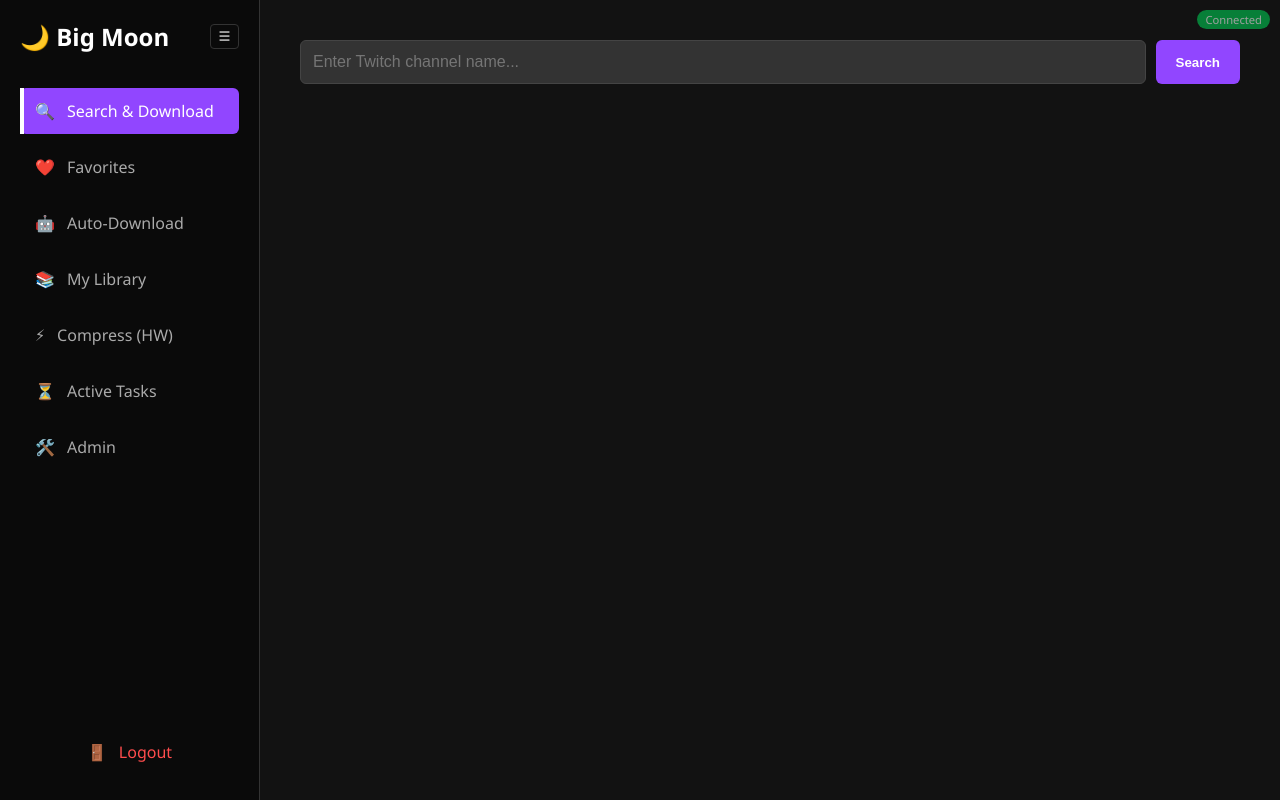
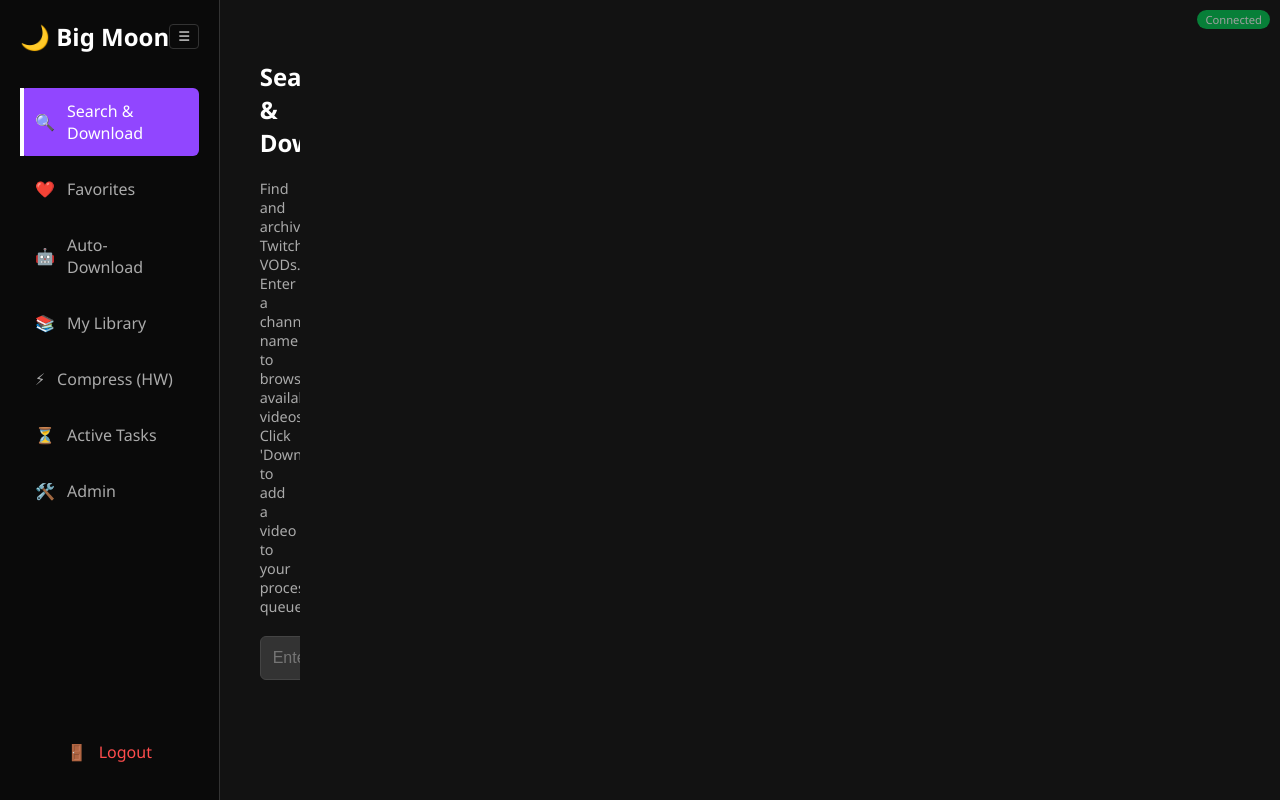
Before and after one commit to somewatson/bigmoon, a Flask app: page / in a window 1280 px wide. Run offline with Flask 3, Linux system fonts and the light colour scheme; a user stored in the database is signed in; some libraries are stand-ins or nearby versions.

Commit message:
Add descriptive onboarding text and instructions to all main pages

```diff
--- a/app/templates/admin_dashboard.html
+++ b/app/templates/admin_dashboard.html
@@ -53,6 +53,7 @@
 
 <div class="sticky-header">
     <h1>🌙 Admin Command Center</h1>
+    <p style="color: var(--text-dim); font-size: 0.9rem; margin-bottom: 20px; max-width: 800px;">Monitor system-wide health, resource utilization, and manage user accounts to ensure overall system stability.</p>
 </div>
 
 <div class="stats-grid">
--- a/app/templates/admin_users.html
+++ b/app/templates/admin_users.html
@@ -24,6 +24,7 @@
 
 <div class="sticky-header">
     <h1>👥 User Management</h1>
+    <p style="color: var(--text-dim); font-size: 0.9rem; margin-bottom: 20px; max-width: 800px;">User Management. Create and modify user accounts to control access to the Big Moon VOD manager.</p>
 </div>
 
 <div class="content-grid">
--- a/app/templates/index.html
+++ b/app/templates/index.html
@@ -526,9 +526,10 @@
             </div>
         </div>
 
-        <!-- Search Tab -->
         <div id="tab-search" class="tab-content active">
             <div class="sticky-header">
+                <h2>Search & Download</h2>
+                <p style="color: var(--text-dim); font-size: 0.9rem; margin-bottom: 20px; max-width: 800px;">Find and archive Twitch VODs. Enter a channel name to browse available videos. Click 'Download' to add a video to your processing queue.</p>
                 <form class="search-section" onsubmit="event.preventDefault(); searchVideos();">
                     <input type="text" id="channelInput" placeholder="Enter Twitch channel name...">
                     <button type="submit">Search</button>
@@ -538,9 +539,11 @@
             <div id="videoGrid" class="video-grid"></div>
         </div>
 
+
         <!-- Favorites Tab -->
         <div id="tab-favorites" class="tab-content">
             <h2>Favorite Channels</h2>
+            <p style="color: var(--text-dim); font-size: 0.9rem; margin-bottom: 20px; max-width: 800px;">Your curated list of preferred streamers for instant access. Click any channel card to immediately search for their latest available content.</p>
             <div id="favoritesGrid" class="favorites-grid"></div>
         </div>
 
@@ -554,6 +557,7 @@
                         <button onclick="addMonitoredChannel()">Add Channel</button>
                     </div>
                 </div>
+                <p style="color: var(--text-dim); font-size: 0.9rem; margin-bottom: 20px; max-width: 800px;">Set up automated monitoring for your favorite channels. Big Moon will detect new VODs and automatically chain them through your configured download and compression pipeline.</p>
             </div>
 
             <div id="favAutomationSection" style="display: block; margin-bottom: 30px;">
@@ -563,7 +567,6 @@
                 <div id="favAutomationGrid" class="favorites-grid"></div>
             </div>
 
-            <p style="color: var(--text-dim); margin-bottom: 20px;">Automatically monitor channels and chain downloads to compressions.</p>
             <div id="automationList" class="task-list"></div>
         </div>
 
@@ -613,10 +616,9 @@
             <div id="libraryListCompressed" class="task-list"></div>
         </div>
 
-        <!-- Compress Tab -->
         <div id="tab-compress" class="tab-content">
             <h2>Compress Existing VODs</h2>
-            <p style="color: var(--text-dim); margin-bottom: 20px;">Process files using Intel QuickSync hardware acceleration.</p>
+            <p style="color: var(--text-dim); font-size: 0.9rem; margin-bottom: 20px; max-width: 800px;">Optimize your storage using Intel QuickSync (QSV) hardware acceleration. Select a file, choose your desired codec and preset, and start the compression process to save space without sacrificing significant quality.</p>
             <div id="fileList" class="compress-section"></div>
         </div>
 
@@ -625,9 +627,12 @@
             <div class="sticky-header">
                 <div style="display: flex; justify-content: space-between; align-items: center; margin-bottom: 20px;">
                     <h2>Task Queue</h2>
-                                <button onclick="clearFailedTasks()" style="background: var(--error); font-size: 0.8rem;" data-tooltip="Remove all failed or pending tasks">Clear Incomplete</button>
-
+                    <p style="color: var(--text-dim); font-size: 0.9rem; margin-bottom: 20px; max-width: 800px;">Real-time monitoring of your download and encoding pipeline. Track progress, view detailed logs for troubleshooting, and cancel tasks if necessary.</p>
+                    <button onclick="clearFailedTasks()" style="background: var(--error); font-size: 0.8rem;" data-tooltip="Remove all failed or pending tasks">Clear Incomplete</button>
                 </div>
+            </div>
+            <div id="taskList" class="task-list"></div>
+        </div>
             </div>
             <div id="taskList" class="task-list"></div>
         </div>
--- a/app/templates/system_status.html
+++ b/app/templates/system_status.html
@@ -14,6 +14,7 @@
 
 <div class="sticky-header">
     <h1>⚙️ System Hardware Status</h1>
+    <p style="color: var(--text-dim); font-size: 0.9rem; margin-bottom: 20px; max-width: 800px;">System Status. Verify hardware acceleration capabilities and check the environment status for optimal encoding performance.</p>
 </div>
 
 <div class="status-container">
```
Also changed, not shown: TODO.md (added, +2 -0 lines).
